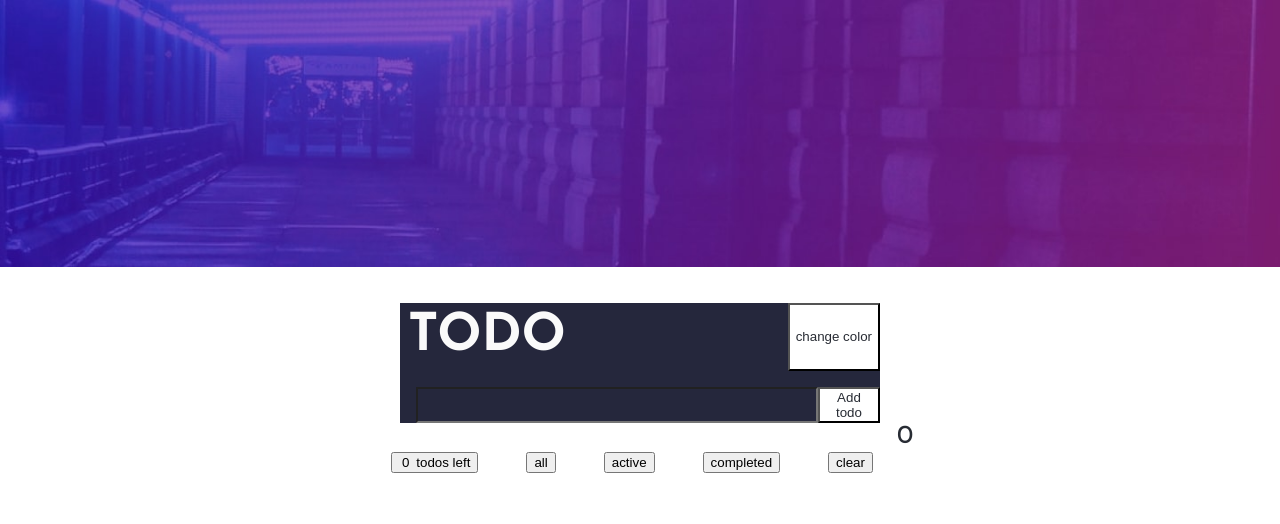
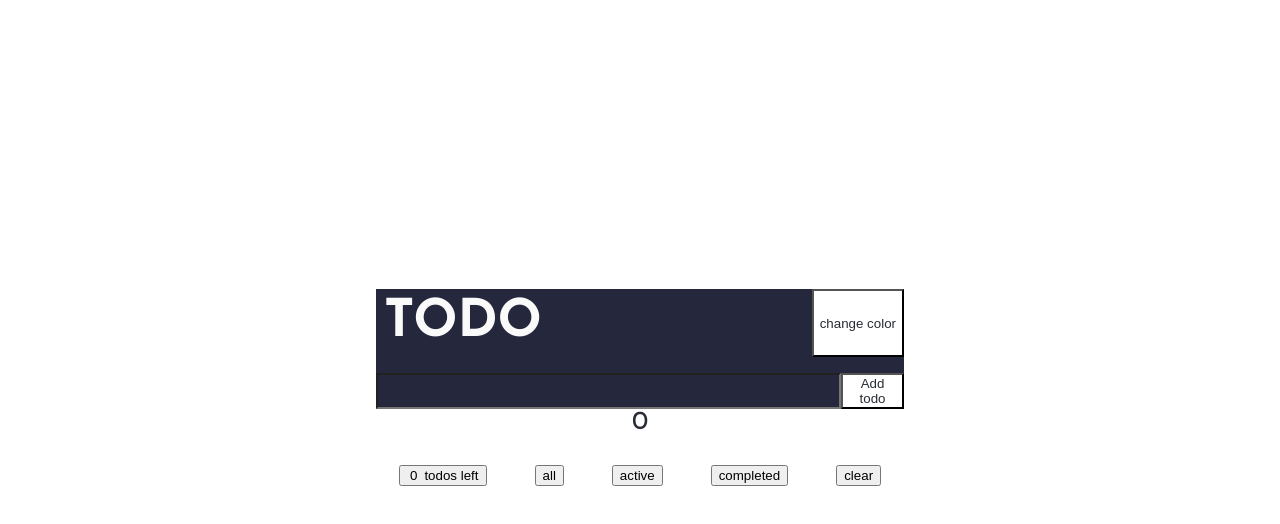
Before and after one commit to dornescum/todo-simple, a React (Create React App) app: page / in a window 1280 px wide. Shown: the top 524 px of the page. Built offline with nearby package versions, Linux system fonts and the light colour scheme.

Commit message:
arrange direction && remove img temporary

```diff
--- a/src/App.js
+++ b/src/App.js
@@ -80,7 +80,7 @@ function App() {
 			darkTheme, changeTheme
 		}}>
 			<div className={darkTheme ? 'themes-dark App': 'themes-light App'}>
-				<img src={BgDesktop} alt="" className='picture'/>
+				{/*<img src={BgDesktop} alt="" className='picture'/>*/}
 				<Form handleSubmit={handleSubmit}/>
 				<TheFooter />
 
--- a/src/components/UI/TheFooter.js
+++ b/src/components/UI/TheFooter.js
@@ -3,8 +3,10 @@ import {ValueContext} from "../../context/config";
 
 
 const TheFooter = () => {
-	const {todos, todoEditing, editingText, setEditingText, deleteTodo, toggleComplete, editTodo,
-		setTodoEditing, } = useContext(ValueContext);
+	const {
+		todos, todoEditing, editingText, setEditingText, deleteTodo, toggleComplete, editTodo,
+		setTodoEditing,
+	} = useContext(ValueContext);
 
 	const activeTodos = todos.filter((task) => {
 		return task.completed === false;
@@ -42,53 +44,62 @@ const TheFooter = () => {
 		setClearCompleted(false);
 
 	};
-	const showAllCompleted =()=>{
-		setIsCompleted(true)
+	const showAllCompleted = () => {
+		setIsCompleted(true);
 		setActiveLeft(false);
 		setAllTodos(false);
 		setItemsLeft(false);
 		setClearCompleted(false);
 
-	}
-	const removeCompleted =()=>{
-		setClearCompleted(true)
-		setIsCompleted(false)
+	};
+	const removeCompleted = () => {
+		setClearCompleted(true);
+		setIsCompleted(false);
 		setActiveLeft(false);
 		setAllTodos(false);
 		setItemsLeft(false);
-	}
+	};
 
 	return (
 		<footer>
-			<div className="footer-btn">
-				<button onClick={showAllItemsLeft}>
-					<span style={{padding: ".5rem .2rem"}}>{activeTodos.length}</span> todos left
-				</button>
 
-			</div>
-			<div className="footer-btn">
-				<button onClick={showAllTodos}>
-					all
-				</button>
-			</div>
-			<div className="footer-btn">
-				<button onClick={showAllActive}>
-					active
-				</button>
-			</div>
-			<div className="footer-btn">
-				<button onClick={showAllCompleted}>
-					completed
-				</button>
-			</div>
-			<div className="footer-btn">
-				<button onClick={removeCompleted}>
-					clear
-				</button>
-			</div>
 
 			{itemsLeft && <div className="display">{todos.length}</div>}
-			{allTodos && <div>{todos.map((todo) => {
+			{allTodos && <div className="results">{todos.map((todo) => {
+				return <div key={todo.id} className="show-results">
+					{todoEditing === todo.id ? (
+						<input type="text" onChange={(e) => setEditingText(e.target.value)}
+							   value={editingText}/>
+					) : (
+						<div>
+							{todo.text}
+						</div>
+					)}
+					<button onClick={() => deleteTodo(todo.id)}>delete</button>
+					<input type="checkbox" onChange={() => toggleComplete(todo.id)} checked={todo.completed}/>
+					{todoEditing === todo.id ? (
+						<button onClick={() => {
+							editTodo(todo.id);
+						}}> submit edit </button>
+					) : (
+						<button onClick={() => {
+							setTodoEditing(todo.id);
+						}}> edit todo</button>
+					)}
+				</div>;
+			})}
+			</div>}
+			{activeLeft && <div>{activeTodos.map((items) => {
+				return <ul key={items.id}>
+					<li>{items.text}</li>
+				</ul>;
+			})}</div>}
+			{isCompleted && <div>{completedTodos.map((items) => {
+				return <ul key={items.id}>
+					<li>{items.text}</li>
+				</ul>;
+			})}</div>}
+			{clearCompleted && <div>{todos.map((todo) => {
 				return <div key={todo.id}>
 					{todoEditing === todo.id ? (
 						<input type="text" onChange={(e) => setEditingText(e.target.value)}
@@ -112,44 +123,37 @@ const TheFooter = () => {
 				</div>;
 			})}
 			</div>}
-			{activeLeft && <div>{activeTodos.map((items)=>{
-				return <ul key={items.id}>
-					<li>{items.text}</li>
-				</ul>
-			})}</div>}
-			{isCompleted && <div>{completedTodos.map((items)=>{
-				return <ul key={items.id}>
-					<li>{items.text}</li>
-				</ul>
-			})}</div>}
-			{clearCompleted &&  <div>{todos.map((todo) => {
-				return <div key={todo.id}>
-					{todoEditing === todo.id ? (
-						<input type="text" onChange={(e) => setEditingText(e.target.value)}
-							   value={editingText}/>
-					) : (
-						<div>
-							{todo.text}
-						</div>
-					)}
-					<button onClick={() => deleteTodo(todo.id)}>delete</button>
-					<input type="checkbox" onChange={() => toggleComplete(todo.id)} checked={todo.completed}/>
-					{todoEditing === todo.id ? (
-						<button onClick={() => {
-							editTodo(todo.id);
-						}}> submit edit </button>
-					) : (
-						<button onClick={() => {
-							setTodoEditing(todo.id);
-						}}> edit todo</button>
-					)}
-				</div>;
-			})}
-			</div>}
+			<div className="footer-bottom">
+				<div className="footer-btn">
+					<button onClick={showAllItemsLeft}>
+						<span style={{padding: ".5rem .2rem"}}>{activeTodos.length}</span> todos left
+					</button>
 
+				</div>
+				<div className="footer-btn">
+					<button onClick={showAllTodos}>
+						all
+					</button>
+				</div>
+				<div className="footer-btn">
+					<button onClick={showAllActive}>
+						active
+					</button>
+				</div>
+				<div className="footer-btn">
+					<button onClick={showAllCompleted}>
+						completed
+					</button>
+				</div>
+				<div className="footer-btn">
+					<button onClick={removeCompleted}>
+						clear
+					</button>
+				</div>
+			</div>
 
 		</footer>
-	)
+	);
 
 };
 
--- a/src/styles/index.scss
+++ b/src/styles/index.scss
@@ -7,6 +7,7 @@
 @import "main/App";
 @import "main/Form";
 @import "main/TheFooter";
+@import "main/Results";
 
 //body {
 //  margin: 0;
--- a/src/styles/main/App.scss
+++ b/src/styles/main/App.scss
@@ -2,12 +2,14 @@
 .App {
   text-align: center;
   //background-color: #282c34;
+
   min-height: 100vh;
   display: flex;
   flex-direction: column;
   align-items: center;
   justify-content: center;
   font-size: calc(10px + 2vmin);
+
   //color: white;
   //position: relative;
 }
--- a/src/styles/main/Form.scss
+++ b/src/styles/main/_Form.scss
@@ -1,8 +1,6 @@
 .form {
-  //position: absolute;
-  //top: 20rem;
-  //left: 50%;
-  width: 30rem;
+//margin: 15rem auto;
+  width: 33rem;
   background: $d-blue;
   z-index: 10;
 
@@ -18,7 +16,7 @@
 
   .form-body{
     //width: 100%;
-    margin: 1rem 0 0 1rem;
+    margin: 1rem 0 0 0;
     @include flex-sb;
 
     input{
--- /dev/null
+++ b/src/styles/main/_Results.scss
@@ -0,0 +1,8 @@
+.results {
+  background: red;
+  //position: absolute;
+
+  .show-results {
+
+  }
+}
--- a/src/styles/main/_TheFooter.scss
+++ b/src/styles/main/_TheFooter.scss
@@ -1,8 +1,13 @@
-footer{
- @include display_flex;
+footer {
+  @include display_flex;
+  flex-direction: column;
 
- .footer-btn{
-  padding: 1rem;
-  margin: .5rem;
- }
+  .footer-bottom {
+    @include display_flex;
+    .footer-btn {
+      padding: 1rem;
+      margin: .5rem;
+    }
+  }
+
 }
```
